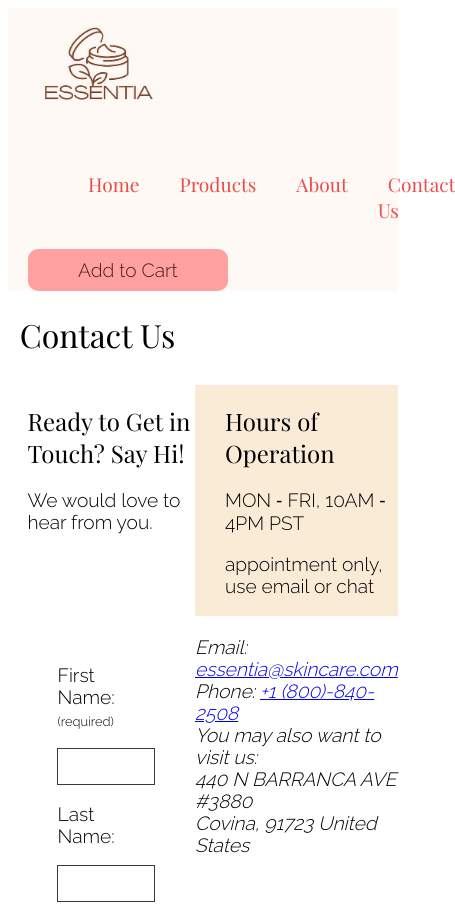
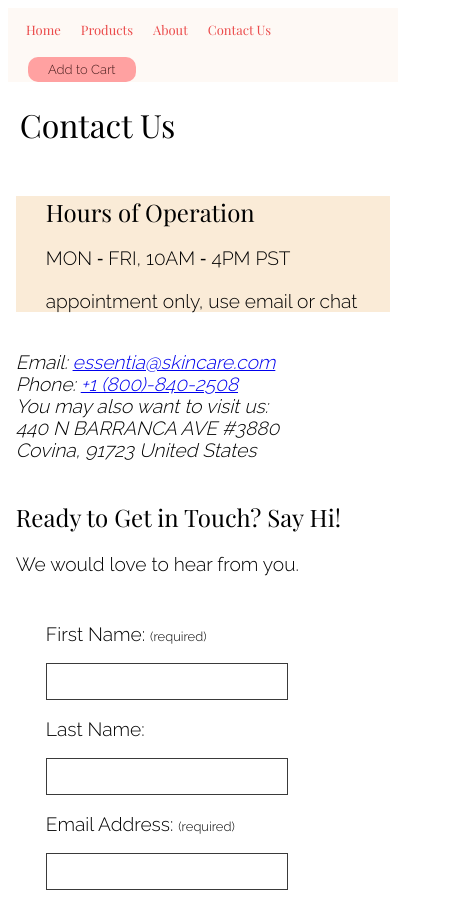
Before and after one commit to SamGallard/SamGallard.github.io, a plain HTML site: page essentiaWebsite/contactPage.html in a window 390 px wide. Shown: the top 905 px of the page, 455 px wide, since content can reach past the window. Drawn offline with nearby package versions, Linux system fonts and the light colour scheme.

Commit message:
Update contactstyle.css

```diff
--- a/essentiaWebsite/contactstyle.css
+++ b/essentiaWebsite/contactstyle.css
@@ -76,4 +76,36 @@ form {
     float: none;
     display: block;}
 
+  nav img {
+    display: none;
+  }
 }
+
+@media (max-width: 630px) {
+  main {
+    width: 100%;
+    display: block;
+    margin: 0px;
+  }
+
+  nav {
+    padding: 0%;
+  }
+
+  nav a{
+    font-size: small;
+    padding: 0%;
+  }
+
+  nav ul{
+    padding: 0%;
+    margin: 8px;
+  }
+
+  button.cart {
+    margin-left: 20px;
+    padding: 5px 20px;
+    font-size: small;
+
+  }
+}
```
